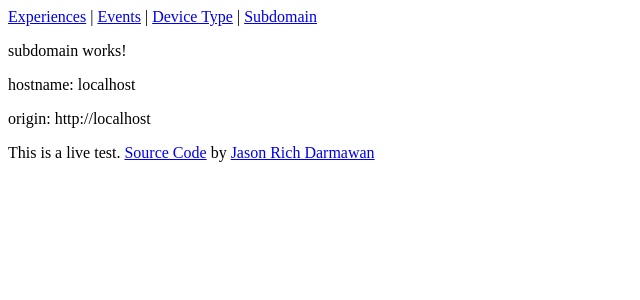
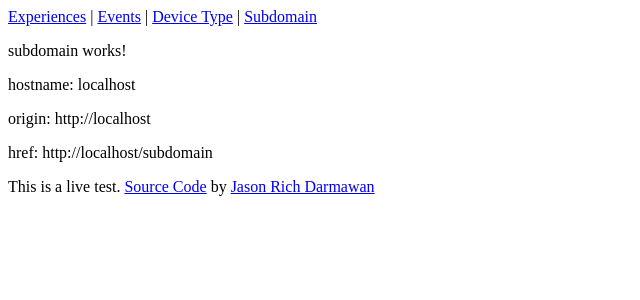
Before and after one commit to jasonrichdarmawan/angular-structured-data-event-example, an Angular app: page /subdomain in a window 1280 px wide. Shown: the top 300 px of the page, without its empty margins (0-640 px from the left). Built offline with nearby package versions, Linux system fonts and the light colour scheme.

Commit message:
chore: add href

```diff
--- a/src/app/features/subdomain/presentation/pages/subdomain/subdomain.page.html
+++ b/src/app/features/subdomain/presentation/pages/subdomain/subdomain.page.html
@@ -1,3 +1,4 @@
 <p>subdomain works!</p>
 <p>hostname: {{ hostname }}</p>
 <p>origin: {{ origin }}</p>
+<p>href: {{ href }}</p>
--- a/src/app/features/subdomain/presentation/pages/subdomain/subdomain.page.ts
+++ b/src/app/features/subdomain/presentation/pages/subdomain/subdomain.page.ts
@@ -9,12 +9,14 @@ import { Component, Inject, OnInit } from '@angular/core';
 export class SubdomainPage implements OnInit {
   hostname: string;
   origin: string;
+  href: string;
 
   constructor(
     @Inject(DOCUMENT) document: Document,
   ) {
     this.hostname = document.location.hostname;
     this.origin = document.location.origin;
+    this.href = document.location.href;
   }
 
   ngOnInit(): void {
```
